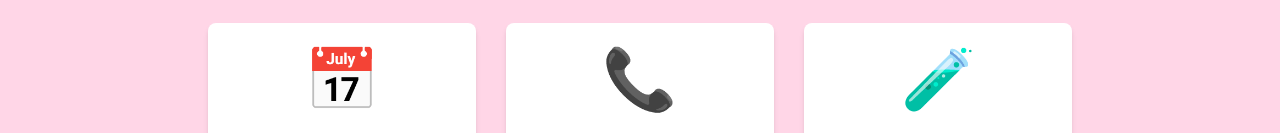
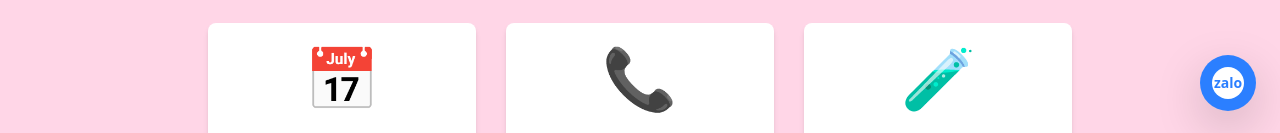
Before and after one commit to khoinm04/team5_genderhealthcare, a React (Vite) app: page / in a window 1280 px wide. Shown: the part 665-798 px from the top of the page. Built offline with nearby package versions, Linux system fonts and the light colour scheme; no server answers.

Commit message:
add zalo button

```diff
--- /dev/null
+++ b/src/components/ZaloButton.jsx
@@ -0,0 +1,30 @@
+import React from 'react';
+
+const ZaloButton = () => {
+  const handleZaloClick = () => {
+    window.open('https://zalo.me/0945645753', '_blank');
+  };
+
+  return (
+    <div className="fixed bottom-6 right-6 z-50">
+      <button
+        onClick={handleZaloClick}
+        className="w-14 h-14 bg-blue-500 hover:bg-blue-600 rounded-full shadow-lg hover:shadow-xl transition-all duration-300 transform hover:scale-110 flex items-center justify-center group"
+        aria-label="Liên hệ qua Zalo"
+      >
+        {/* Zalo Logo */}
+        <div className="w-8 h-8 bg-white rounded-full flex items-center justify-center">
+          <span className="text-blue-500 font-bold text-sm">zalo</span>
+        </div>
+
+        {/* Tooltip */}
+        <div className="absolute right-full mr-3 bg-gray-800 text-white px-3 py-2 rounded-lg text-sm whitespace-nowrap opacity-0 group-hover:opacity-100 transition-opacity duration-300 pointer-events-none">
+          Liên hệ qua Zalo
+          <div className="absolute top-1/2 -right-1 transform -translate-y-1/2 w-2 h-2 bg-gray-800 rotate-45"></div>
+        </div>
+      </button>
+    </div>
+  );
+};
+
+export default ZaloButton;
--- a/src/pages/Homepage.jsx
+++ b/src/pages/Homepage.jsx
@@ -3,6 +3,7 @@ import Header from "../components/Header";
 import Services from "../components/Services";
 import UserGroups from "../components/userGroups";
 import Footer from "../components/Footer";
+import ZaloButton from "../components/ZaloButton";
 
 
 const slides = [
@@ -113,6 +114,9 @@ export default function HomePage() {
       </div>
 
       <Footer />
+
+      {/* Zalo Contact Button */}
+      <ZaloButton />
     </div>
   );
 }
```
Also changed, not shown: src/App.jsx (line endings or trailing spaces).
